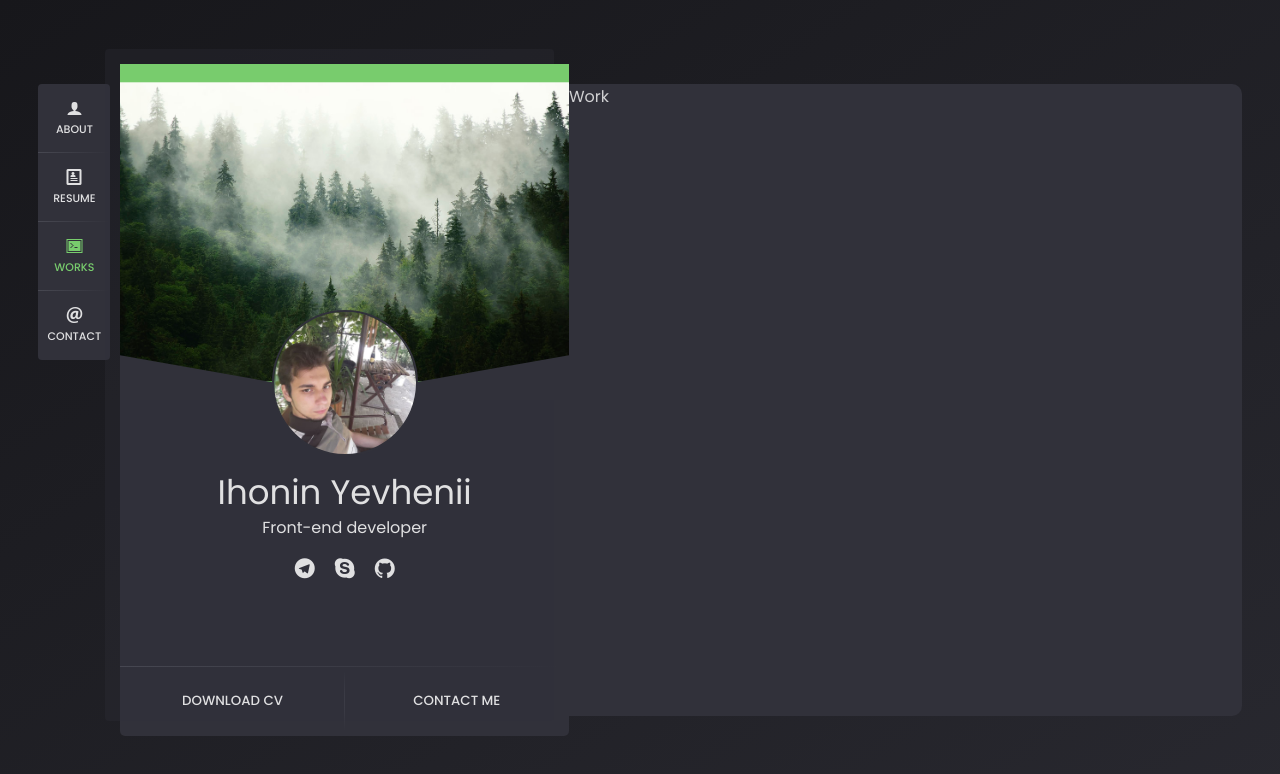
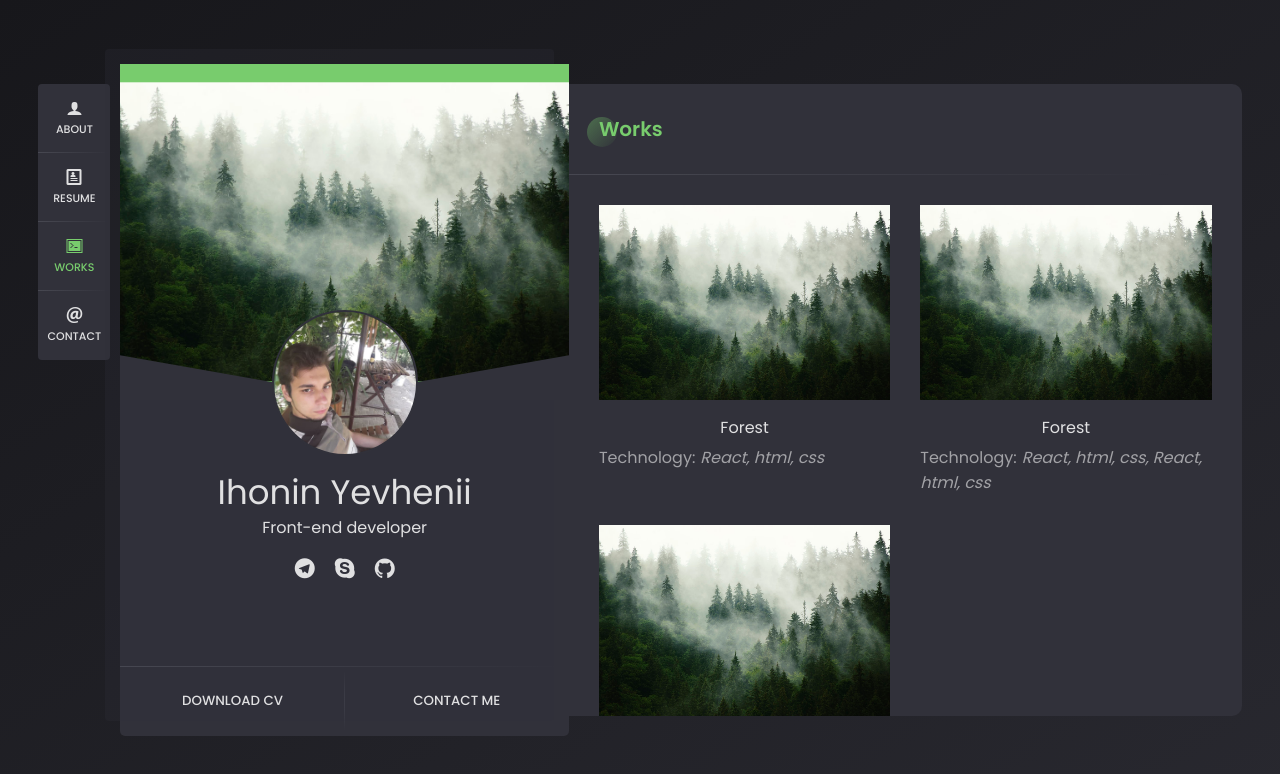
Before and after one commit to Horugv/Portfolio, a React (Create React App) app: page /works in a window 1280 px wide. Shown: the top 774 px of the page. Built offline with nearby package versions, Linux system fonts and the light colour scheme.

Commit message:
works block + fix

```diff
--- a/src/app/block/CVBlock.js
+++ b/src/app/block/CVBlock.js
@@ -1,6 +1,5 @@
 import React from "react";
 import classNames from "classnames";
-import { Link } from "react-router-dom";
 
 const CVBlock = () => {
   return (
@@ -15,13 +14,25 @@ const CVBlock = () => {
         <div className="CVBlock_info_name">Ihonin Yevhenii</div>
         <div className="CVBlock_info_job">Front-end developer</div>
         <div className="CVBlock_info_social">
-          <a href="https://t.me/IgoninYevhenii" target="_blank">
+          <a
+            href="https://t.me/IgoninYevhenii"
+            target="_blank"
+            rel="noopener noreferrer"
+          >
             <i className={classNames("icon", "icon-telegram")} />
           </a>
-          <a href="https://join.skype.com/invite/CR4NdY83qkes" target="_blank">
+          <a
+            href="https://join.skype.com/invite/CR4NdY83qkes"
+            target="_blank"
+            rel="noopener noreferrer"
+          >
             <i className={classNames("icon", "icon-skype")}></i>
           </a>
-          <a href="https://github.com/Horugv" target="_blank">
+          <a
+            href="https://github.com/Horugv"
+            target="_blank"
+            rel="noopener noreferrer"
+          >
             <i className={classNames("icon", "icon-github")}></i>
           </a>
         </div>
--- a/src/app/components/UI/Quote.js
+++ b/src/app/components/UI/Quote.js
@@ -5,7 +5,7 @@ export const Quote = ({ desc, img, name, position }) => {
     <div className="quote">
       <div className="quote__desc">{desc}</div>
       <div className="quote__img">
-        <img src="" />
+        <img src="/media/Ihonin.jpg" alt="hero" />
       </div>
       <div className="quote__name">{name}</div>
       <div className="quote__position">{position}</div>
--- /dev/null
+++ b/src/app/components/UI/Works.js
@@ -0,0 +1,28 @@
+import React from "react";
+
+const Works = ({ data }) => {
+  return (
+    <div className="works">
+      {data.map((item, index) => (
+        <a
+          href="/works"
+          className="works__item"
+          target="_blank"
+          rel="noopener noreferrer"
+          key={`${item?.title}-${index}`}
+        >
+          <div className="works__item_img">
+            <img src={item?.path} alt="works img" />
+          </div>
+          <div className="works__item_title">{item?.title}</div>
+          <div className="works__item_info">
+            <span className="works__item_info--title">Technology:</span>
+            <span className="works__item_info--list">{item?.technology}</span>
+          </div>
+        </a>
+      ))}
+    </div>
+  );
+};
+
+export default Works;
--- a/src/app/hoc/RightBlock.js
+++ b/src/app/hoc/RightBlock.js
@@ -1,6 +1,5 @@
 import React, { useEffect, useState } from "react";
 import { Transition } from "react-transition-group";
-import { Scrollbars } from "react-custom-scrollbars";
 
 const RighrBlock = ({ children }) => {
   let [showBlock, setShowBlock] = useState(false);
@@ -8,11 +7,6 @@ const RighrBlock = ({ children }) => {
   useEffect(() => {
     setShowBlock(true);
   }, []);
-
-  // useEffect(() => {
-  //   // console.log(test)
-  //   return () =>{ setTest(false)}
-  // })
 
   return (
     <div className="right-block_wrapper">
@@ -31,15 +25,11 @@ const RighrBlock = ({ children }) => {
         // onExiting = {() => console.log('onExiting')}
         // onExited = {() => console.log('onExited')}
       >
-        {
-          (state) => (
-            // <Scrollbars  style={{  height: '100%' }}>
-            <div className={`right-block_content ${state}`}>
-              <div className="right-block_content_wrapper">{children}</div>
-            </div>
-          )
-          // </Scrollbars>
-        }
+        {(state) => (
+          <div className={`right-block_content ${state}`}>
+            <div className="right-block_content_wrapper">{children}</div>
+          </div>
+        )}
       </Transition>
     </div>
   );
--- a/src/app/page/Work.js
+++ b/src/app/page/Work.js
@@ -1,10 +1,38 @@
 import React from "react";
+
 import RightBlock from "./../hoc/RightBlock";
+import Title from "../components/UI/Title";
+import HorisontalLine from "./../components/UI/HorisontalLine";
+import Works from "../components/UI/Works";
+
+const dataWorks = [
+  {
+    title: "Forest",
+    path: "/media/bg-test.jpg",
+    technology: "React, html, css",
+  },
+  {
+    title: "Forest",
+    path: "/media/bg-test.jpg",
+    technology: "React, html, css, React, html, css",
+  },
+  {
+    title: "Forest",
+    path: "/media/bg-test.jpg",
+    technology: "React, html, css, test",
+  },
+];
 
 const Work = () => {
   return (
     <RightBlock>
-      <div>Work</div>
+      <div className="work">
+        <div className="right-block__section">
+          <Title colorText="Works" />
+          <HorisontalLine />
+          <Works data={dataWorks} />
+        </div>
+      </div>
     </RightBlock>
   );
 };
--- a/src/styles/ui/ui.scss
+++ b/src/styles/ui/ui.scss
@@ -144,6 +144,7 @@
     border-radius: 50%;
     margin-bottom: 5px;
     background-color: $colorMain;
+    overflow: hidden;
   }
   &__name {
     @include Poppins("medium");
@@ -404,3 +405,42 @@
     }
   }
 }
+
+.works {
+  display: grid;
+  grid-gap: 30px;
+  grid-template-columns: 1fr 1fr;
+  grid-auto-flow: dense;
+  margin-top: 30px;
+  &__item {
+    color: $colorWhiteText;
+    &:hover {
+      text-decoration: none;
+    }
+    &:hover &_title {
+      color: $colorMain;
+      text-decoration: underline;
+    }
+    &_img,
+    &_title {
+      display: flex;
+      justify-content: center;
+    }
+    &_title {
+      margin-bottom: 5px;
+      transition: all 0.3s;
+    }
+    &_img {
+      margin-bottom: 15px;
+    }
+    &_info {
+      color: $colorText;
+      &--title {
+        margin-right: 5px;
+      }
+      &--list {
+        font-style: italic;
+      }
+    }
+  }
+}
```
